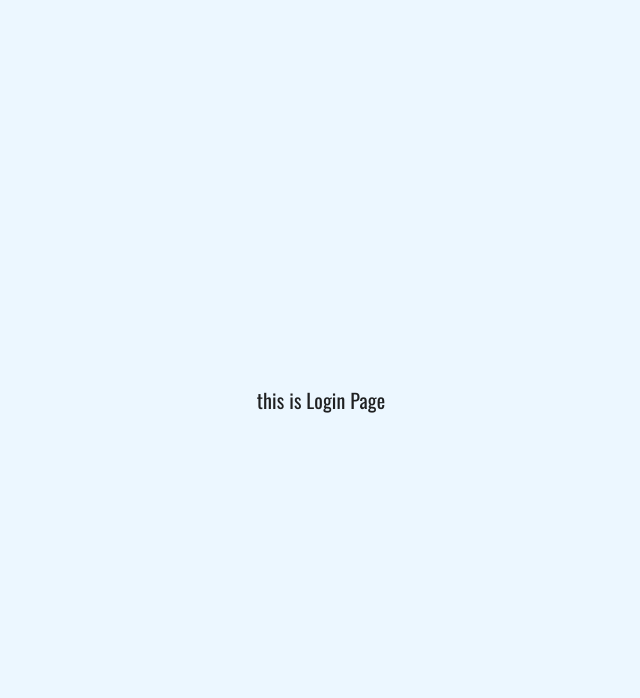
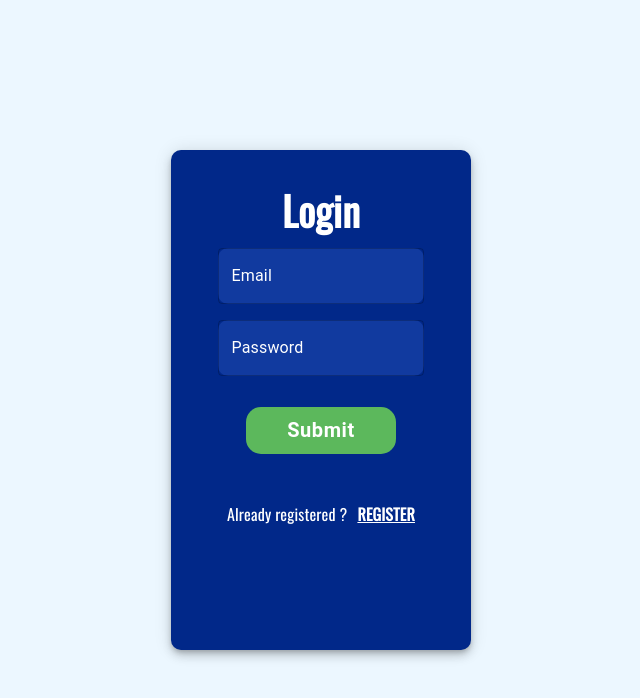
Before and after one commit to ayodiya/hcc_my_promise_app, a React (Create React App) app in the folder client/: page /login in a window 1280 px wide. Shown: the top 698 px of the page, without its empty margins (319-959 px from the left). Built offline with nearby package versions, Linux system fonts and the light colour scheme.

Commit message:
add login page

```diff
--- a/client/src/components/ButtonComponent.jsx
+++ b/client/src/components/ButtonComponent.jsx
@@ -3,6 +3,7 @@ import Button from '@mui/material/Button'
 const ButtonComponent = ({ buttonText, ...props }) => {
   return (
     <Button
+      disableElevation
       variant='contained'
       {...props}
       sx={{
@@ -10,7 +11,7 @@ const ButtonComponent = ({ buttonText, ...props }) => {
         fontSize: '20px',
         textTransform: 'none',
         fontWeight: 600,
-        borderRadius: '20px',
+        borderRadius: '15px',
         backgroundColor: 'buttonSuccess.main',
         '&:hover': {
           backgroundColor: 'buttonSuccess.main'
--- a/client/src/components/Login.jsx
+++ b/client/src/components/Login.jsx
@@ -1,10 +1,158 @@
 import Box from '@mui/material/Box'
+import Paper from '@mui/material/Paper'
+import Slide from '@mui/material/Slide'
+import { Link } from 'react-router-dom'
+import { Formik } from 'formik'
+
+import InputField from './InputField'
+import InputFieldError from './InputFieldError'
+import ButtonComponent from './ButtonComponent'
+import formValidator, {
+  EMAIL,
+  EMAIL_LABEL,
+  PASSWORD,
+  PASSWORD_LABEL
+} from '../validators/formValidator'
+
+const initialValues = {
+  [EMAIL]: '',
+  [PASSWORD]: ''
+}
 
 const Login = () => {
   return (
-    <Box sx={{ fontSize: '20px', alignSelf: 'center' }}>
-      this is Login Page{' '}
-    </Box>
+    <Slide direction='left' in={true}>
+      <Box
+        sx={{
+          display: 'flex',
+          flexWrap: 'wrap',
+          alignSelf: 'center',
+          '& > :not(style)': {
+            m: 1,
+            minWidth: 300,
+            minHeight: { xs: 600, md: 500 }
+          }
+        }}
+      >
+        <Paper
+          elevation={6}
+          sx={{ backgroundColor: 'primary.main', borderRadius: '10px' }}
+        >
+          <Box
+            sx={{
+              display: 'flex',
+              justifyContent: 'center'
+            }}
+          >
+            <Box
+              sx={{
+                display: 'flex',
+                flexDirection: 'column',
+                paddingTop: '30px'
+              }}
+            >
+              <Box
+                sx={{
+                  color: 'white',
+                  fontSize: '40px',
+                  fontWeight: 900,
+                  display: 'flex',
+                  justifyContent: 'center'
+                }}
+              >
+                Login
+              </Box>
+              <Formik
+                initialValues={initialValues}
+                validationSchema={formValidator}
+              >
+                {({
+                  handleChange,
+                  handleSubmit,
+                  errors,
+                  touched,
+                  isSubmitting,
+                  handleBlur
+                }) => (
+                  <Box
+                    component='form'
+                    sx={{
+                      '& > :not(style)': { m: 1, width: '25ch' },
+                      display: 'flex',
+                      flexDirection: 'column'
+                    }}
+                    noValidate
+                    autoComplete='off'
+                    onSubmit={handleSubmit}
+                  >
+                    <Box>
+                      <InputField
+                        error={touched[EMAIL] && errors[EMAIL] !== undefined}
+                        onBlur={handleBlur}
+                        type='email'
+                        name={EMAIL}
+                        labelName={EMAIL_LABEL}
+                        onChange={handleChange}
+                      />
+                      {errors[EMAIL] && touched[EMAIL] && (
+                        <InputFieldError errorText={errors[EMAIL]} />
+                      )}
+                    </Box>
+                    <Box>
+                      <InputField
+                        error={
+                          touched[PASSWORD] && errors[PASSWORD] !== undefined
+                        }
+                        onBlur={handleBlur}
+                        name={PASSWORD}
+                        type='password'
+                        labelName={PASSWORD_LABEL}
+                        onChange={handleChange}
+                      />
+                      {errors[PASSWORD] && touched[PASSWORD] && (
+                        <InputFieldError errorText={errors[PASSWORD]} />
+                      )}
+                    </Box>
+                    <Box
+                      sx={{
+                        display: 'flex',
+                        justifyContent: 'center',
+                        paddingTop: '15px',
+                        paddingBottom: '20px'
+                      }}
+                    >
+                      <ButtonComponent type='submit' buttonText='Submit' />
+                    </Box>
+                  </Box>
+                )}
+              </Formik>
+              <Box
+                sx={{
+                  display: 'flex',
+                  paddingTop: '20px',
+                  justifyContent: 'center',
+                  color: 'white'
+                }}
+              >
+                Already registered ?
+                <Link to='/register' style={{ textDecoration: 'none' }}>
+                  <Box
+                    sx={{
+                      paddingLeft: '10px',
+                      fontWeight: 800,
+                      color: 'white',
+                      textDecoration: 'underline'
+                    }}
+                  >
+                    REGISTER
+                  </Box>
+                </Link>
+              </Box>
+            </Box>
+          </Box>
+        </Paper>
+      </Box>
+    </Slide>
   )
 }
 
--- a/client/src/components/Register.jsx
+++ b/client/src/components/Register.jsx
@@ -1,12 +1,13 @@
 import Box from '@mui/material/Box'
 import Paper from '@mui/material/Paper'
 import Slide from '@mui/material/Slide'
+import { Link } from 'react-router-dom'
 import { Formik } from 'formik'
-import { useParams } from 'react-router-dom'
 
 import InputField from './InputField'
 import InputFieldError from './InputFieldError'
 import ButtonComponent from './ButtonComponent'
+
 import formValidator, {
   NAME,
   NAME_LABEL,
@@ -23,9 +24,6 @@ const initialValues = {
 }
 
 const Register = () => {
-  const param = useParams()
-  console.log(param)
-
   return (
     <Slide direction='right' in={true}>
       <Box
@@ -75,7 +73,6 @@ const Register = () => {
                 {({
                   handleChange,
                   handleSubmit,
-                  values,
                   errors,
                   touched,
                   isSubmitting,
@@ -132,7 +129,14 @@ const Register = () => {
                         <InputFieldError errorText={errors[PASSWORD]} />
                       )}
                     </Box>
-                    <Box sx={{ display: 'flex', justifyContent: 'center' }}>
+                    <Box
+                      sx={{
+                        display: 'flex',
+                        justifyContent: 'center',
+                        paddingTop: '15px',
+                        paddingBottom: '20px'
+                      }}
+                    >
                       <ButtonComponent type='submit' buttonText='Submit' />
                     </Box>
                   </Box>
@@ -141,13 +145,24 @@ const Register = () => {
               <Box
                 sx={{
                   display: 'flex',
-                  paddingTop: '15px',
+                  paddingTop: '20px',
                   justifyContent: 'center',
                   color: 'white'
                 }}
               >
                 Already registered ?
-                <Box sx={{ paddingLeft: '10px', fontWeight: 800 }}>LOGIN</Box>
+                <Link to='/login' style={{ textDecoration: 'none' }}>
+                  <Box
+                    sx={{
+                      paddingLeft: '10px',
+                      fontWeight: 800,
+                      color: 'white',
+                      textDecoration: 'underline'
+                    }}
+                  >
+                    LOGIN
+                  </Box>
+                </Link>
               </Box>
             </Box>
           </Box>
```
